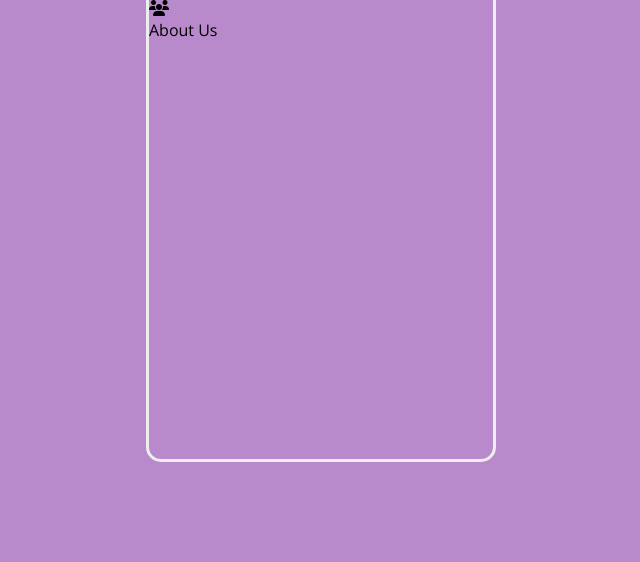
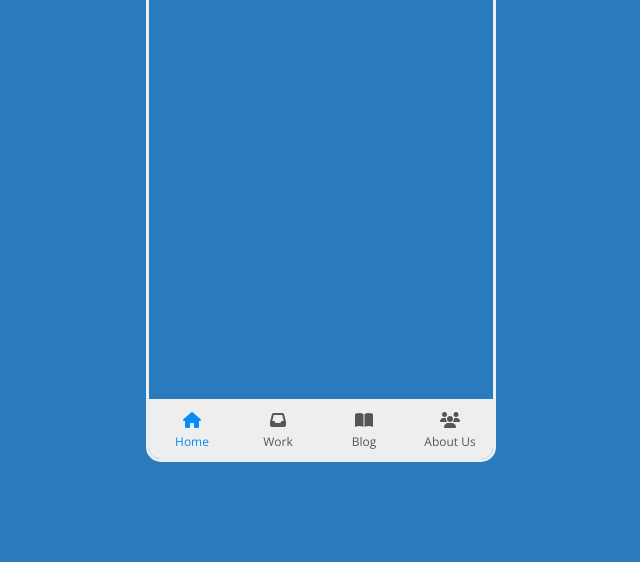
Before and after one commit to ChrisRoland/Mobile-Tab-Nav, a plain HTML site: page index.html in a window 1280 px wide. Shown: the part 238-800 px from the top of the page, without its empty margins (319-959 px from the left). Drawn offline with nearby package versions, Linux system fonts and the light colour scheme.

Commit message:
feat: UI complete

```diff
--- a/index.html
+++ b/index.html
@@ -16,6 +16,11 @@
   </head>
   <body>
     <div class="phone">
+      <!-- <img src="https://images.unsplash.com/photo-1480074568708-e7b720bb3f09?ixlib=rb-1.2.1&ixid=eyJhcHBfaWQiOjEyMDd9&auto=format&fit=crop&w=1053&q=80" alt="home" class="content show">
+      <img src="https://images.unsplash.com/photo-1454165804606-c3d57bc86b40?ixlib=rb-1.2.1&ixid=eyJhcHBfaWQiOjEyMDd9&auto=format&fit=crop&w=1050&q=80" alt="work" class="content">
+      <img src="https://images.unsplash.com/photo-1471107340929-a87cd0f5b5f3?ixlib=rb-1.2.1&ixid=eyJhcHBfaWQiOjEyMDd9&auto=format&fit=crop&w=1266&q=80" alt="blog" class="content">
+      <img src="https://images.unsplash.com/photo-1522202176988-66273c2fd55f?ixlib=rb-1.2.1&ixid=eyJhcHBfaWQiOjEyMDd9&auto=format&fit=crop&w=1351&q=80" alt="about" class="content"> -->
+
       <div class="content show">
         <h1>Home</h1>
         <i class="fas fa-home"></i>
@@ -39,7 +44,7 @@
 
       <nav>
         <ul>
-          <li>
+          <li class="active">
             <i class="fas fa-home"></i>
             <p>Home</p>
           </li>
--- a/styles.css
+++ b/styles.css
@@ -7,7 +7,7 @@
 }
 
 body {
-    background-color: rgba(155, 89, 182 , 0.7);
+    background-color: #297bbd;
     font-family: "Open Sans", sans-serif;
     display: flex;
     justify-content: center;
@@ -24,26 +24,65 @@ body {
     width: 350px;
 }
 
-.phone .content {
+/* .phone .content {
+    opacity: 0;
     object-fit: cover;
     position: absolute;
     text-align: center;
     width: 100%;
     transition: opacity 0.5s ease;
-}
-/* .phone .content {
+} */
+
+.phone .content {
     opacity: 0;
     object-fit: cover;
     position: absolute;
     top: 0;
     left: 0;
+    border-radius: 15px;
     height: calc(100% - 60px);
     width: 100%;
     transition: opacity 0.5s ease;
-} */
+}
 
-.phone .content .show {
+.phone .content.show {
     opacity: 1;
-    height: 100%;
+}
+
+nav {
+    position: absolute;
+    bottom: 0;
+    left: 0;
+    margin-top: -5px;
     width: 100%;
 }
+
+nav ul {
+    background-color: #eee;
+    display: flex;
+    list-style-type: none;
+    padding: 0;
+    margin: 0;
+    height: 60px;
+}
+
+nav ul li {
+    color: #555;
+    flex: 1;
+    padding: 10px;
+    text-align: center;
+    cursor: pointer;
+}
+
+nav ul li p {
+    font-size: 12px;
+    margin: 2px 0;
+}
+
+nav ul li:hover {
+    background-color: #56abf06c;
+}
+
+nav ul li.active {
+    color: #078cf8;
+}
```
